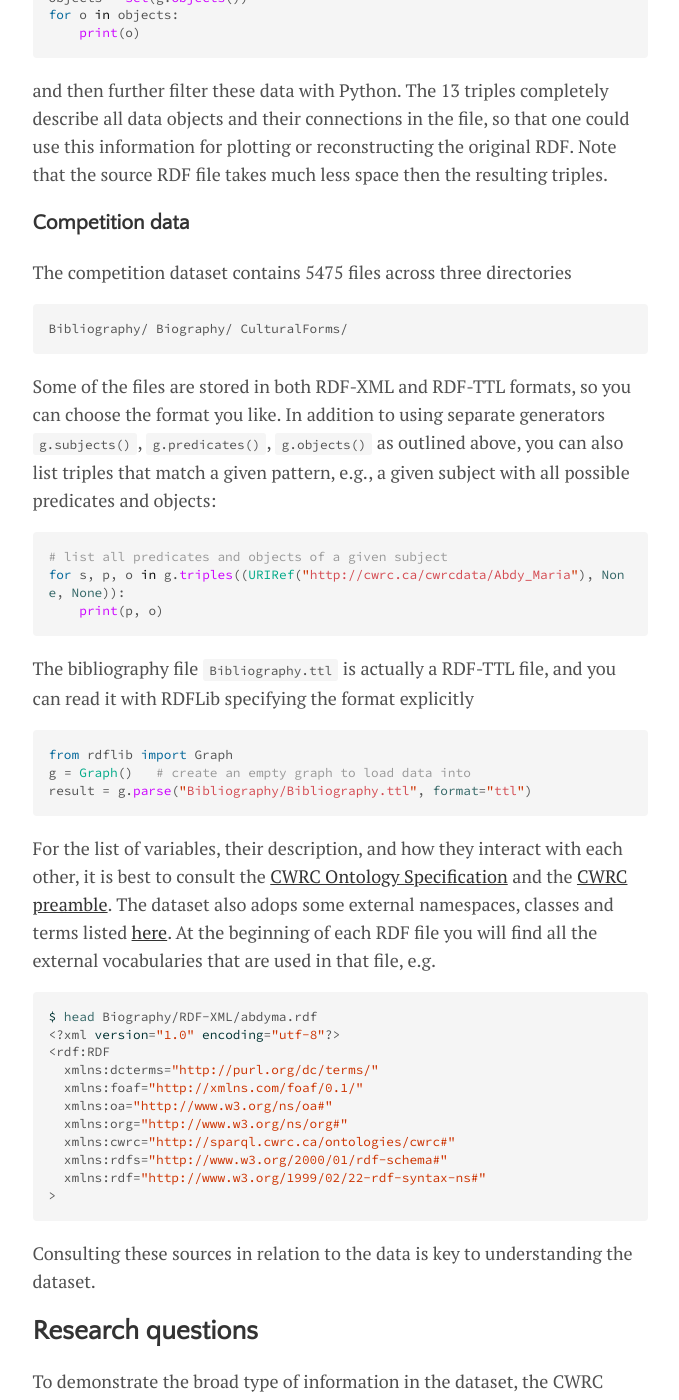
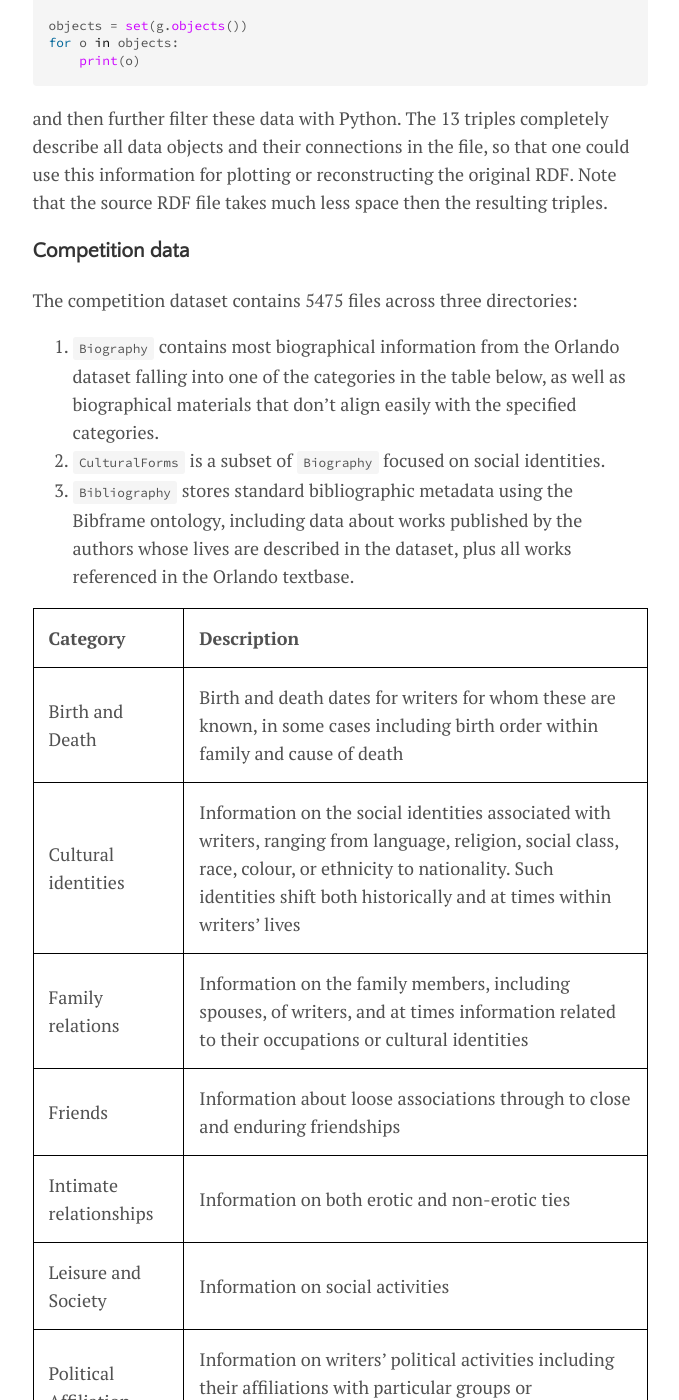
Before and after one commit to WestGrid/visualizeThis, a Jekyll site: the page built from menu/humanities.md, in a window 1280 px wide and 1400 px high, scrolled down 2289 px. Shown: the whole window, without its empty margins (300-979 px from the left). Built offline with Jekyll 4.4.1, drawn with Linux system fonts in a browser that asks for light colours; some of the changed text lies outside the part shown.

Commit message:
put Susan's team's corrections into humanities.md

````diff
--- a/menu/humanities.md
+++ b/menu/humanities.md
@@ -22,7 +22,8 @@
 
 The internal linking of biographical information is using the
 [Canadian Writing Research Collaboratory (CWRC) ontology](http://sparql.cwrc.ca/ontology/cwrc.html), with
-selective linking out to other ontology terms and linked data entities.
+selective linking out to other ontology terms and linked data entities. The dataset makes extensive use
+of the Web Annotation Data model, the Simple Event Model, and the BIBFRAME ontology.
 
 ## How to read the data
 
@@ -106,16 +107,34 @@
 
 ### Competition data
 
-The competition dataset contains 5475 files across three directories
+The competition dataset contains 5475 files across three directories:
 
-```bash
-Bibliography/ Biography/ CulturalForms/
-```
+1. `Biography` contains most biographical information from the Orlando dataset falling into one of the
+   categories in the table below, as well as biographical materials that don't align easily with the
+   specified categories.
+1. `CulturalForms` is a subset of `Biography` focused on social identities.
+1. `Bibliography` stores standard bibliographic metadata using the Bibframe ontology, including data
+   about works published by the authors whose lives are described in the dataset, plus all works
+   referenced in the Orlando textbase.
 
-Some of the files are stored in both RDF-XML and RDF-TTL formats, so you can choose the format you
-like. In addition to using separate generators `g.subjects()`, `g.predicates()`, `g.objects()` as
-outlined above, you can also list triples that match a given pattern, e.g., a given subject with all
-possible predicates and objects:
+| Category | Description |
+| ------------- | --------------- |
+| Birth and Death | Birth and death dates for writers for whom these are known, in some cases including birth order within family and cause of death |
+| Cultural identities | Information on the social identities associated with writers, ranging from language, religion, social class, race, colour, or ethnicity to nationality. Such identities shift both historically and at times within writers’ lives |
+| Family relations | Information on the family members, including spouses, of writers, and at times information related to their occupations or cultural identities |
+| Friends | Information about loose associations through to close and enduring friendships |
+| Intimate relationships | Information on both erotic and non-erotic ties |
+| Leisure and Society | Information on social activities |
+| Political Affiliation | Information on writers’ political activities including their affiliations with particular groups or organizations and their degrees of involvement |
+| Spatial activities | Information on writers’ visits and travels to particular locations; does not include residences or migration |
+| Violence | Information on writers’ experiences of violence on a range of scales |
+| Wealth | Information concerning writers’ poverty, income, and wealth |
+| Health | Information on writers’ physical and mental health and illnesses |
+
+The files are stored in both RDF-XML and RDF-TTL formats, so you can choose the format you like. In
+addition to using separate generators `g.subjects()`, `g.predicates()`, `g.objects()` as outlined above,
+you can also list triples that match a given pattern, e.g. a given subject with all possible predicates
+and objects:
 
 ```python
 # list all predicates and objects of a given subject
@@ -123,8 +142,8 @@
     print(p, o)
 ```
 
-The bibliography file `Bibliography.ttl` is actually a RDF-TTL file, and you can read it with
-RDFLib specifying the format explicitly
+The bibliography file `Bibliography.ttl` provides the data using Terse RDF Triple Language (TTL), and you
+can read it with RDFLib specifying the format explicitly:
 
 ```python
 from rdflib import Graph
@@ -134,8 +153,8 @@
 
 For the list of variables, their description, and how they interact with each other, it is best to
 consult the [CWRC Ontology Specification](http://sparql.cwrc.ca/ontology/cwrc.html) and the
-[CWRC preamble](http://sparql.cwrc.ca/ontologies/cwrc-preamble-EN.html). The dataset also adops some
-external namespaces, classes and terms listed
+[CWRC preamble](http://sparql.cwrc.ca/ontologies/cwrc-preamble-EN.html). The dataset also adopts some
+external namespaces, classes, and terms listed
 [here](http://sparql.cwrc.ca/ontologies/cwrc-preamble-EN.html#linkages). At the beginning of each RDF
 file you will find all the external vocabularies that are used in that file, e.g.
 
@@ -235,9 +254,10 @@
 
 ![alt text]({{ site.baseurl }}/assets/img/genres.png "Genres over time")
 
-This plot has many shortcomings. For example, it includes newer editions of older books. One way to
-correct this would be to eliminate any works that were published not during an author's life. To do this,
-you will need to use files in `Biography/` folder.
+This plot has many shortcomings. For example, it represents absolute and not relative frequency, and it
+includes newer editions of older books. One way to correct this latter shortcoming would be to eliminate
+any works that were not published during an author's life. To do this, you will need to use files in
+`Biography/` folder.
 
 ```python
 from rdflib import Graph, URIRef
@@ -305,7 +325,7 @@
 years = [(i+0.5)/float(nbins)*(end-start+1)+start-0.5 for i in range(nbins)]
 trace = go.Heatmap(z=frequency, x=years, y=filteredTopics, colorscale='Viridis')
 data = [trace]
-layout = go.Layout(margin=go.Margin(l=150,r=50,b=100,t=100,pad=4))
+layout = go.Layout(margin=go.Margin(l=150,r=50,b=50,t=10,pad=4), xaxis=dict(title='Year',titlefont=dict(size=18)), yaxis=dict(title='Genre',titlefont=dict(size=18)))
 fig = go.Figure(data=data, layout=layout)
 py.plot(fig, filename='genres.html')
 ```
````
Also changed, not shown: other parts of menu/humanities.md (+1 -1 lines), assets/img/genres.png.
